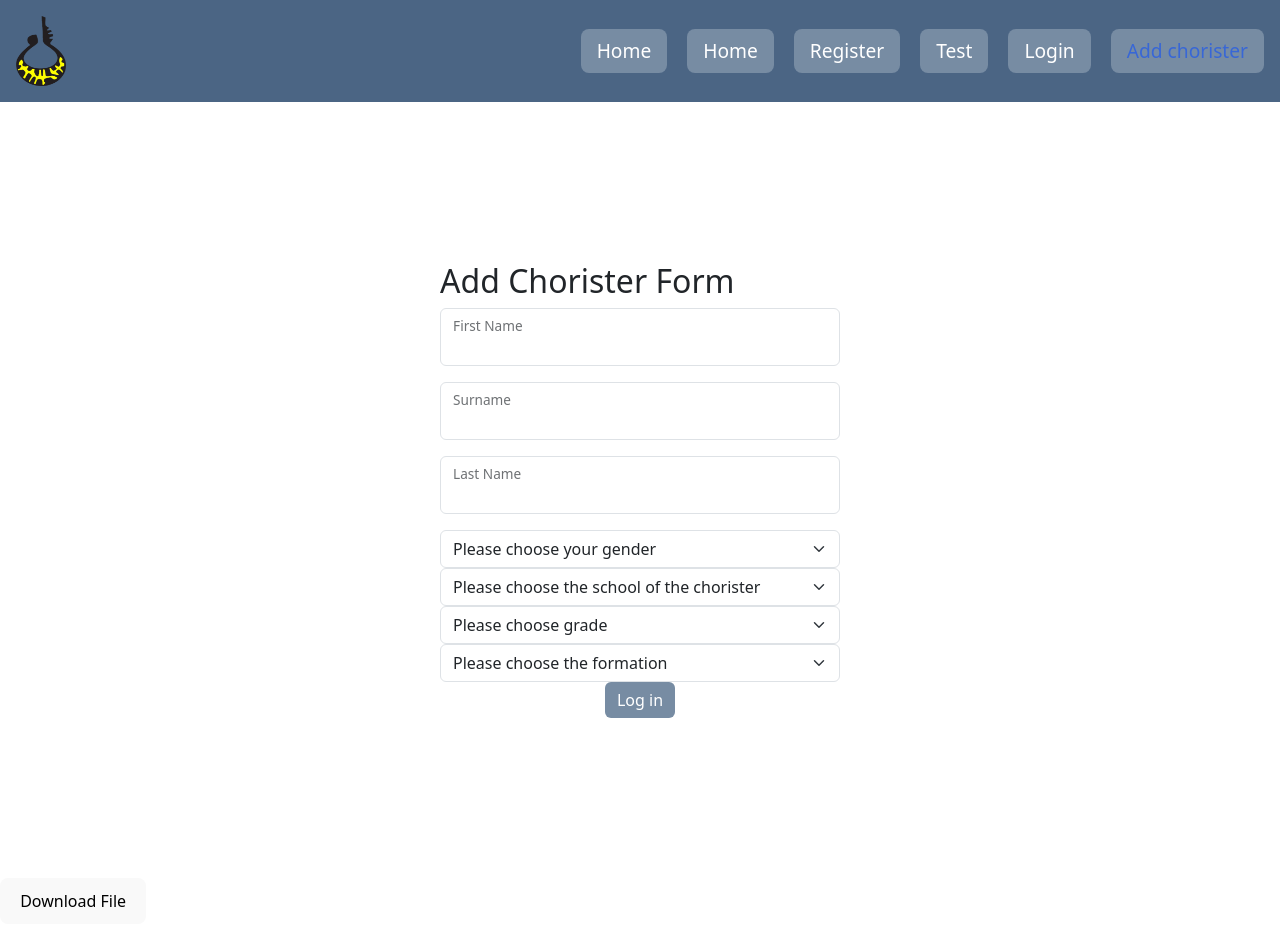
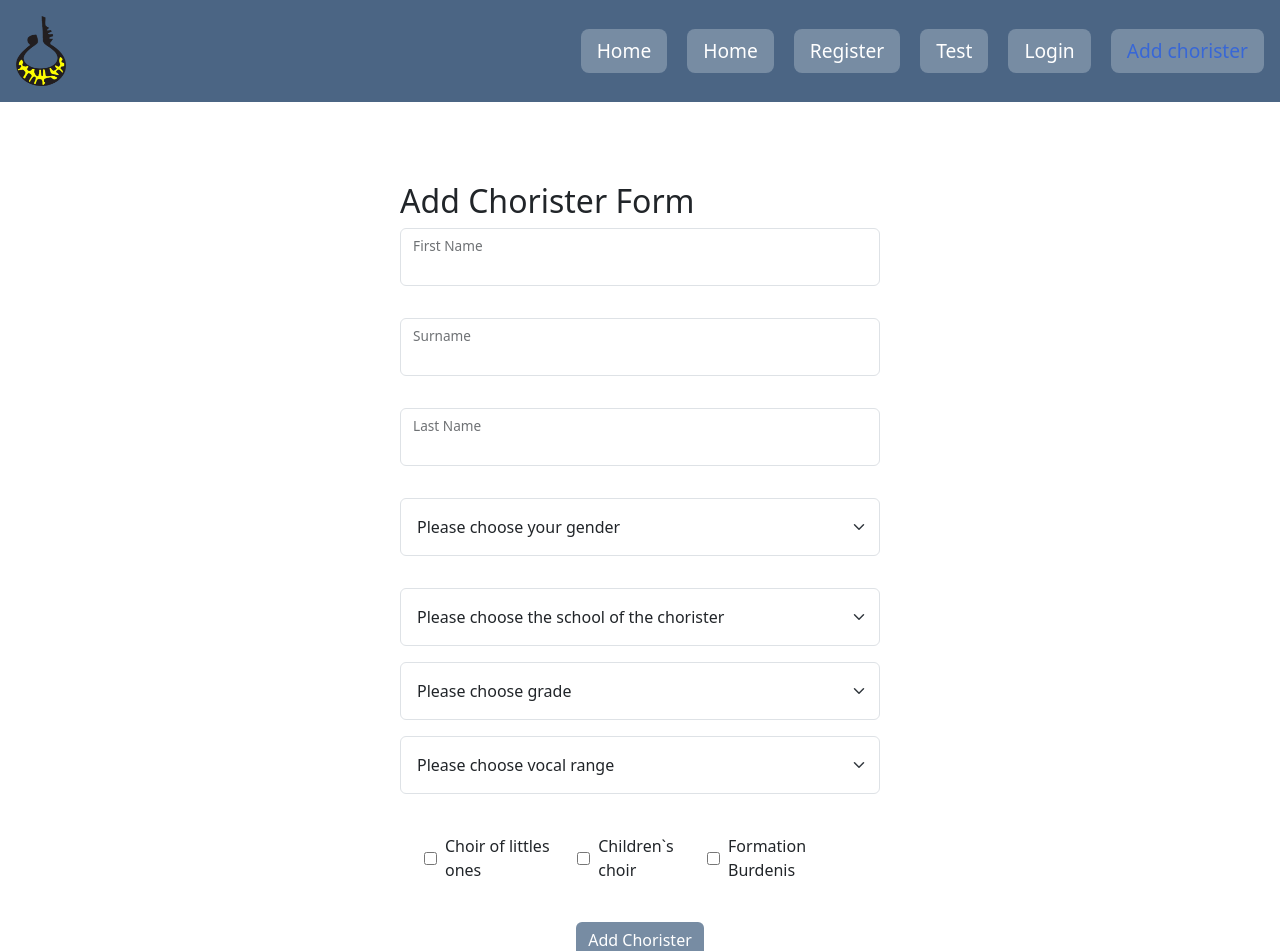
Before and after one commit to MiroZe/choir_svilengrad_app, a React (Vite) app in the folder choir-school-svilengrad/: page /choristers/create in a window 1280 px wide. Shown: the top 951 px of the page. Before the commit the page ends 924 px from the top, so only its background shows below. Built offline with nearby package versions, Linux system fonts and the light colour scheme.

Commit message:
create add chorister form

```diff
--- a/choir-school-svilengrad/src/components/CreateChorister.jsx
+++ b/choir-school-svilengrad/src/components/CreateChorister.jsx
@@ -1,7 +1,7 @@
 import { useState } from 'react';
 import FloatingLabel from 'react-bootstrap/FloatingLabel';
 import Form from 'react-bootstrap/Form';
-import styles from '../styles/RegisterForm.module.css'
+import styles from '../styles/CreateChorister.module.css'
 import Button from 'react-bootstrap/Button';
 import { errorCheck } from '../utils/utils';
 
@@ -18,10 +18,15 @@ const CreateChoristerForm = ()=> {
         gender: '',
         schoolName: '',
         grade: '',
-        formation : '',
         vocalRanges :''
 
       });
+
+      const [formations, setFormations] = useState( {
+        littleOnes: false,
+        childrensChoir: false,
+        burdenis: false
+      })
 
 
       const[errors,setErrors] = useState({
@@ -44,8 +49,10 @@ const CreateChoristerForm = ()=> {
       }
 
 
-       const createChoristerHandler = async (e,formValues)=> {
+       const createChoristerHandler = async (e,formValues, formations)=> {
          e.preventDefault();
+         console.log(formations);
+
 
 
 
@@ -57,13 +64,19 @@ const CreateChoristerForm = ()=> {
 
       }
 
+      const onChangeFormationHandler = (e) => {
+        setFormations(state => ({...state ,[e.target.name]: e.target.checked}));
+
+
+      }
+
 
     return (
 
       <div className={styles['form-container']}>
 
       <h2>Add Chorister Form</h2>
-        <form action="" onSubmit={(e) => createChoristerHandler(e,formValues)}>
+        <form className={styles.choristerForm} onSubmit={(e) => createChoristerHandler(e,formValues,formations)}>
         <FloatingLabel
           controlId="floatingfirstName"
           label="First Name"
@@ -97,6 +110,7 @@ const CreateChoristerForm = ()=> {
            {errors.surName && <p className="error">Last name should be 3 characters at least</p>}
         </FloatingLabel>
 
+            <div className="mb-3">
 
           <Form.Select aria-label="Default select example"
           name="gender"
@@ -107,6 +121,7 @@ const CreateChoristerForm = ()=> {
             <option value="male">Male</option>
              <option value="female">Female</option>
             </Form.Select>
+            </div>
 
 
             <Form.Select aria-label="Default select example"
@@ -137,7 +152,7 @@ const CreateChoristerForm = ()=> {
              <option value="V">V</option>
              <option value="VI">VI</option>
              <option value="VII">VII</option>
-             <option value="VII">VIII</option>
+             <option value="VIII">VIII</option>
              <option value="IX">IX</option>
              <option value="X">X</option>
              <option value="XI">XI</option>
@@ -146,16 +161,45 @@ const CreateChoristerForm = ()=> {
             </Form.Select>
 
             <Form.Select aria-label="Default select example"
-          name="formation"
+          name="vocalRanges"
            onChange={onChangeCreateChoristerFormHandler}
-           value={formValues.formation}
+           value={formValues.vocalRanges}
            >
-             <option>Please choose the formation</option>
-            <option value="male">Male</option>
-             <option value="female">Female</option>
+             <option>Please choose vocal range</option>
+            <option value="soprano">Soprano</option>
+             <option value="alto">Alto</option>
+             <option value="tenor">Tenor</option>
+             <option value="baritone">Baritone</option>
+             <option value="bass">Bass</option>
             </Form.Select>
 
-        <Button variant="success" type='submit'>Log in</Button>
+
+
+            <div className={styles.checkboxContainer}>
+
+
+            <input type="checkbox" id="littleOnes" name='littleOnes'
+            checked={formations['littleOnes']}
+            value={formations.littleOnes}
+            onChange={onChangeFormationHandler}
+            />
+            <label htmlFor="littleOnes">Choir of littles ones</label>
+
+            <input type="checkbox" id="childrensChoir" name='childrensChoir'
+            checked={formations['childrensChoir']}
+            value={formations.childrensChoir}
+            onChange={onChangeFormationHandler}
+            />
+            <label htmlFor="childrensChoir">Children`s choir</label>
+            <input type="checkbox" id="burdenis" name='burdenis'
+
+             value={formations.burdenis}
+            onChange={onChangeFormationHandler}
+             checked={formations['burdenis']}
+             />
+            <label htmlFor="burdenis">Formation Burdenis</label>
+            </div>
+        <Button variant="success" type='submit'>Add Chorister</Button>
         </form>
         </div>
     )
--- /dev/null
+++ b/choir-school-svilengrad/src/styles/CreateChorister.module.css
@@ -0,0 +1,33 @@
+.form-container {
+    max-width: 40em;
+    margin : 0 auto;
+    padding: 5em
+}
+
+.choristerForm {
+
+    display: flex;
+    flex-direction: column;
+    gap:1em;
+    padding:0
+}
+
+.form-container select {
+    padding:1em
+}
+
+.checkboxContainer {
+    display: flex;
+    gap: 0.5em;
+    justify-content: space-between;
+    align-items: center;
+    padding: 1.5em;
+    border-radius: 1.5em;
+}
+
+.form-container button {
+    border:none;
+    background-color: #778ca3;
+    display: block;
+    margin: 0 auto;
+}
```
